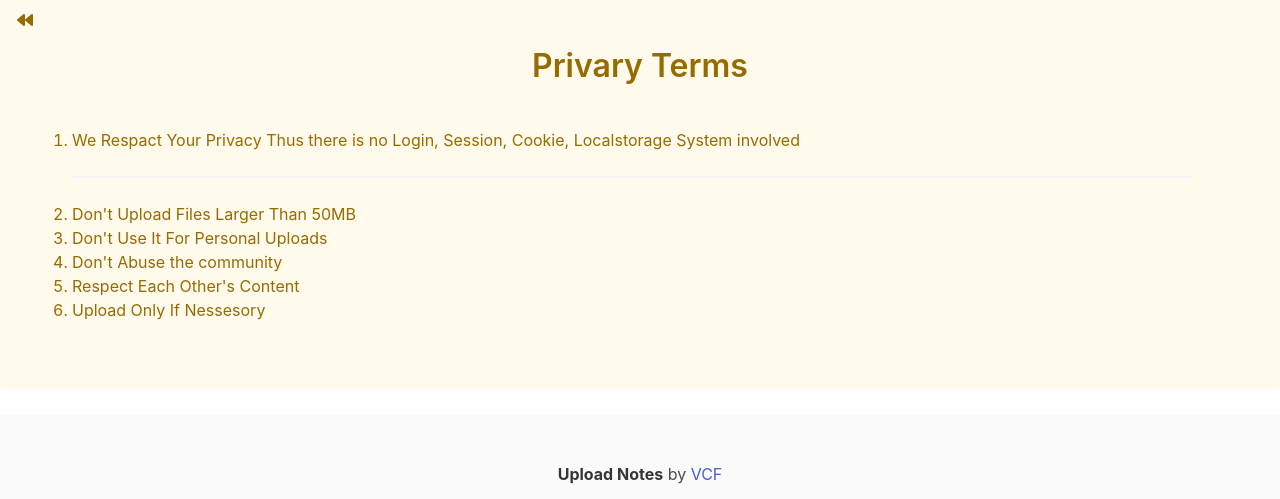
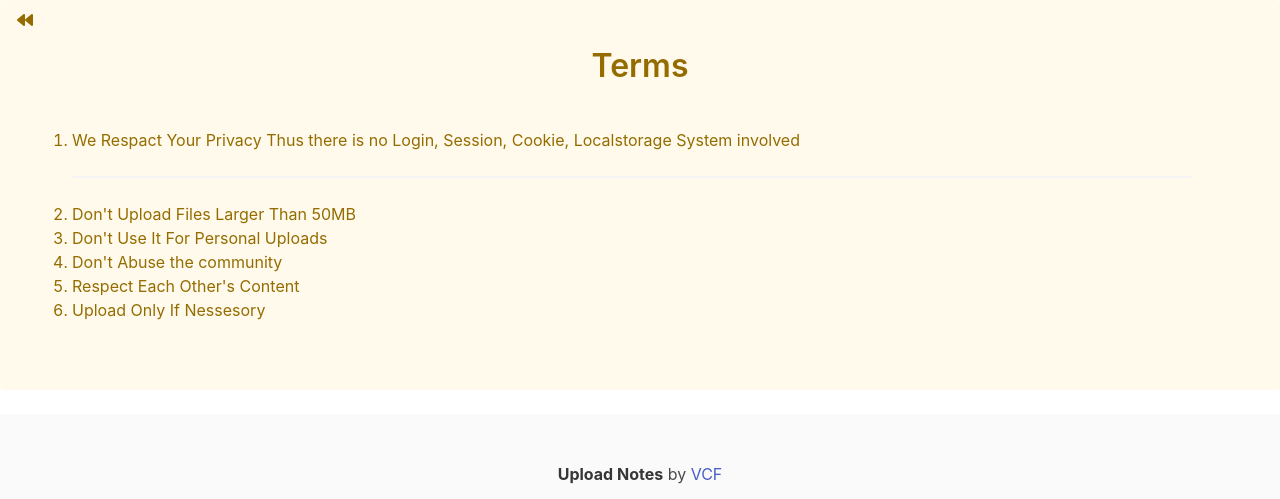
Before and after one commit to himanshurajora/rnduploads, a plain HTML site: page terms.html in a window 1280 px wide. Shown: the top 499 px of the page. Drawn offline with nearby package versions, Linux system fonts and the light colour scheme; no server answers.

Commit message:
terms updated

```diff
--- a/terms.html
+++ b/terms.html
@@ -35,7 +35,7 @@
 <body>
     <div class="notification is-warning is-light p-6">
         <h1 class="title is-overlay"><button onclick="history.back()" class="button is-warning is-light"><i class="fa fa-backward" aria-hidden="true"></i></button></h1>
-        <h1 class="title has-text-centered">Privary Terms</h1>
+        <h1 class="title has-text-centered">Terms</h1>
         <div class="notification is-warning is-light">
             <ol>
                 <li>We Respact Your Privacy Thus there is no Login, Session, Cookie, Localstorage System involved</li>
```
